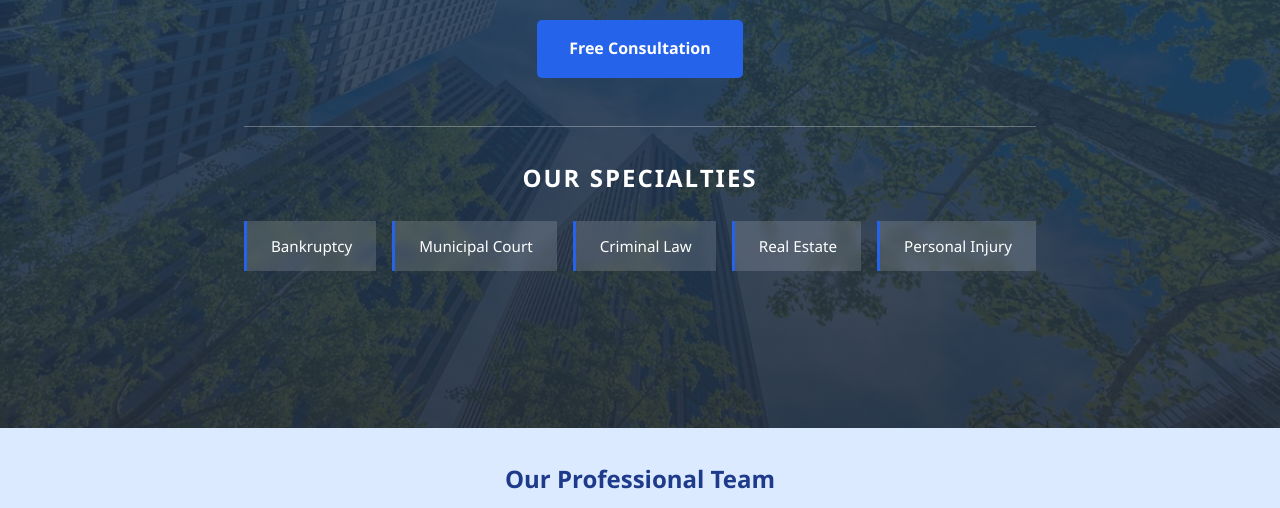
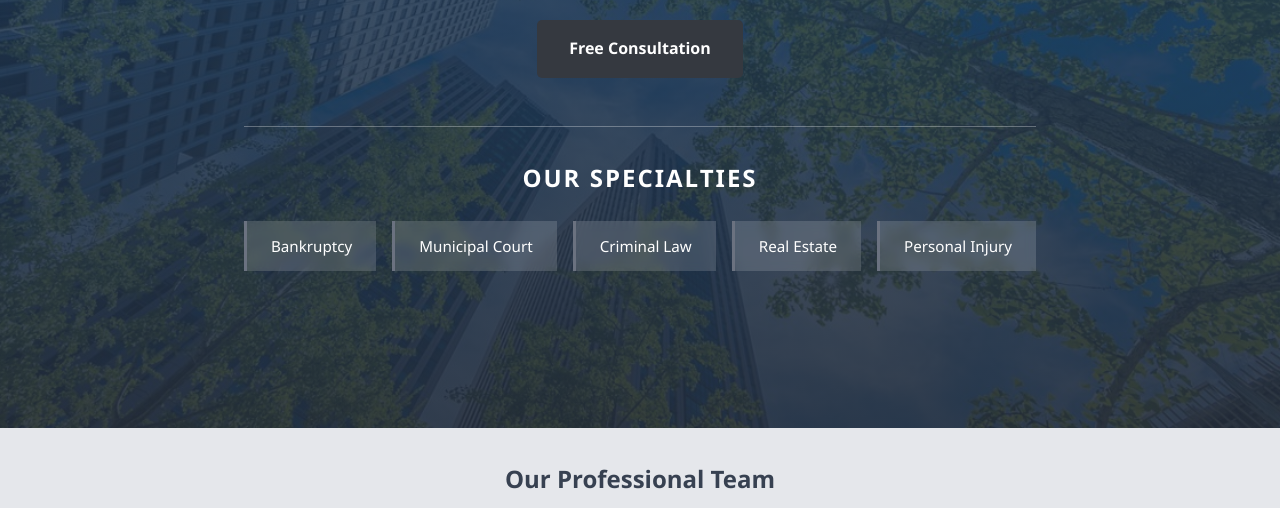
Before and after one commit to jamesmahon-debug/jamesmahon-debug.github.io, a plain HTML site: page index.html in a window 1280 px wide. Shown: the part 292-800 px from the top of the page. Drawn offline with Linux system fonts and the light colour scheme.

Commit message:
Update styles.css

```diff
--- a/styles.css
+++ b/styles.css
@@ -1,11 +1,12 @@
 :root {
-    --dark-bg: #f0f4f8;
+    --dark-bg: #f5f5f5;
     --card-bg: #ffffff;
-    --accent: #1e3a8a;
-    --accent-light: #2563eb;
-    --text-main: #1e293b;
-    --text-muted: #64748b;
-    --section-bg: #dbeafe;
+    --accent: #374151;
+    --accent-light: #6b7280;
+    --accent-dark: #353940;
+    --text-main: #1f2937;
+    --text-muted: #9ca3af;
+    --section-bg: #e5e7eb;
 }
 
 * { margin: 0; padding: 0; box-sizing: border-box; }
@@ -54,7 +55,7 @@ body {
 .cta-button {
     display: inline-block;
     padding: 1rem 2rem;
-    background: var(--accent-light);
+    background: var(--accent-dark);
     color: #ffffff;
     text-decoration: none;
     border-radius: 5px;
```
